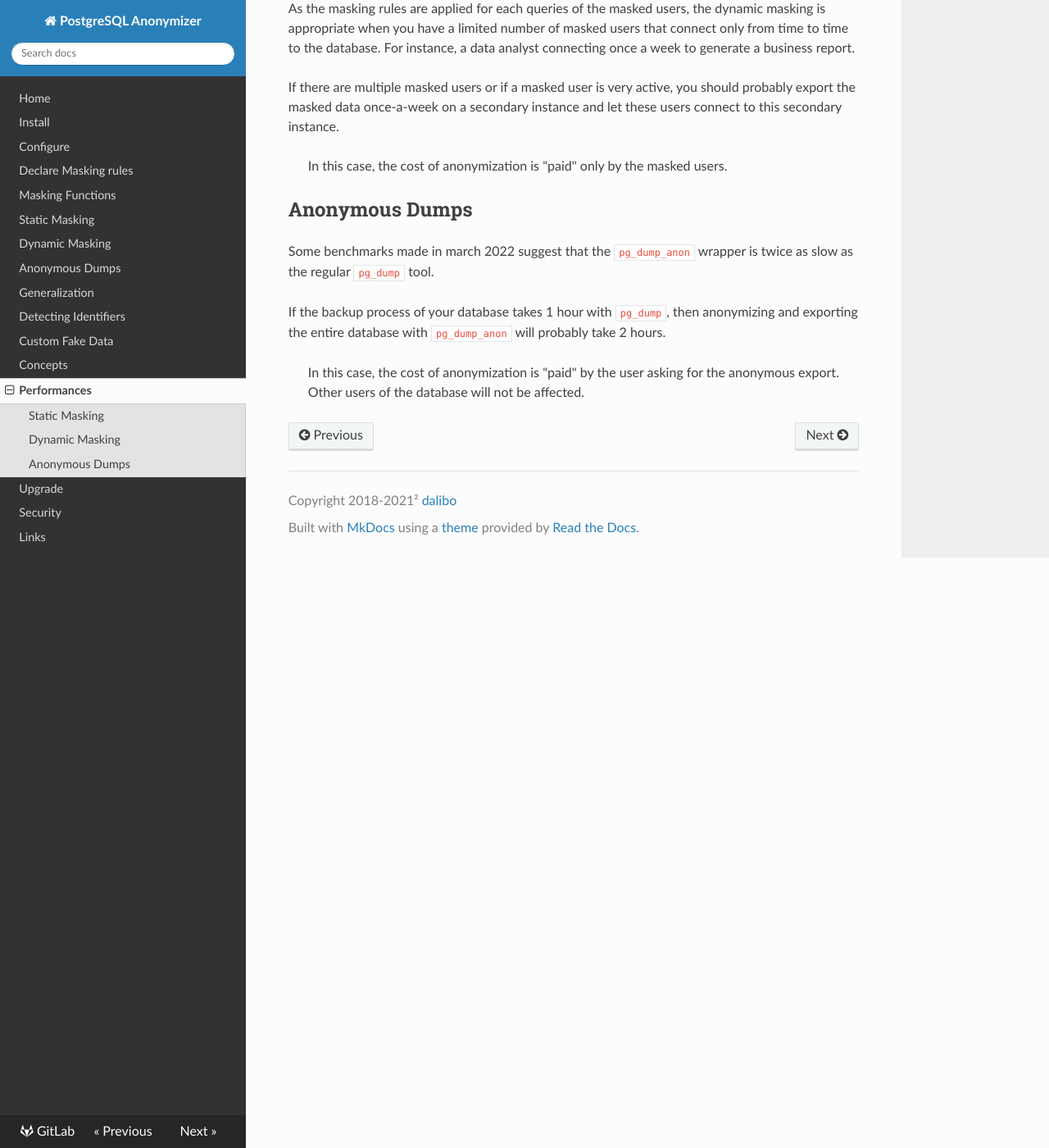
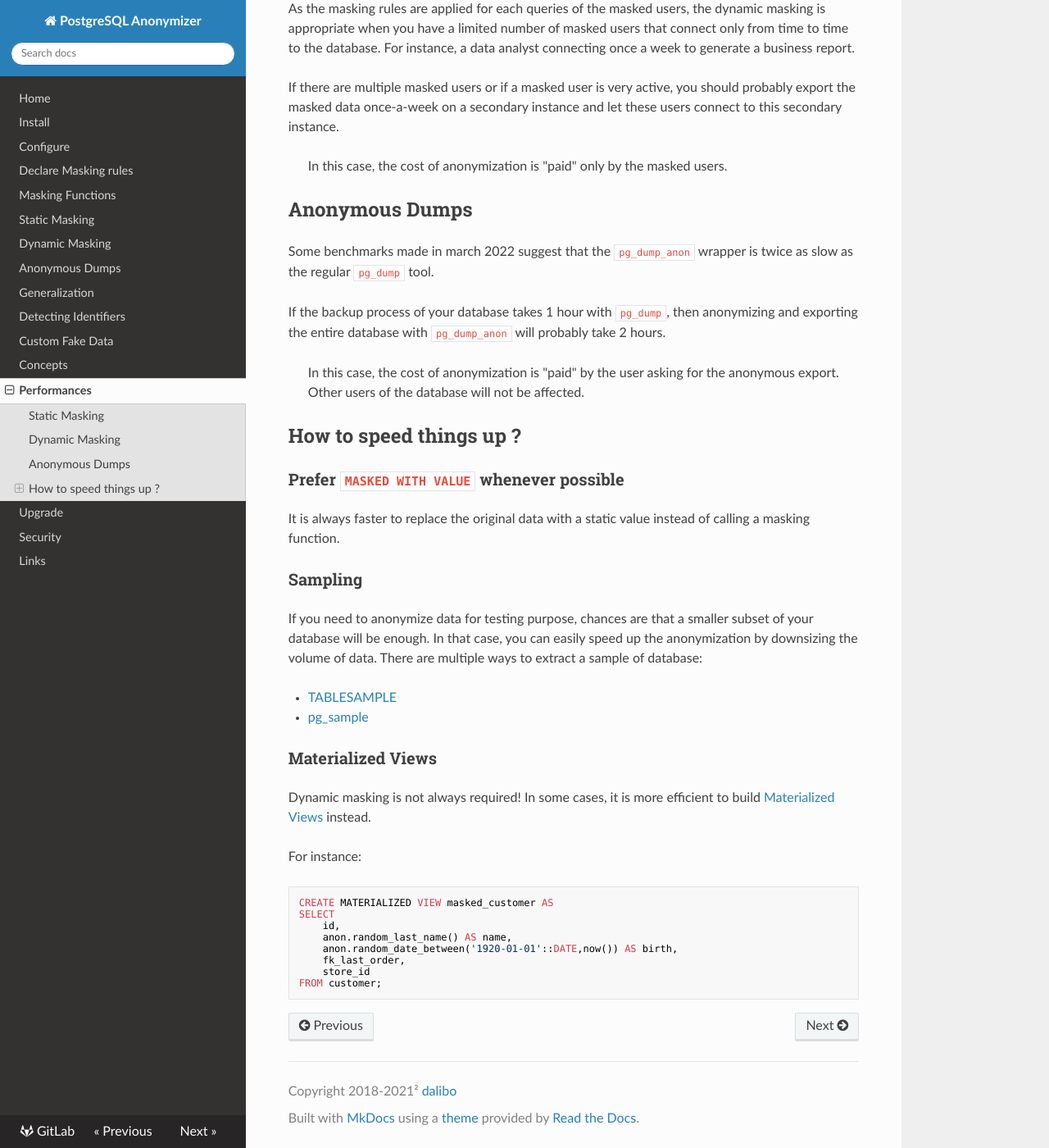
Before and after one commit to neondatabase/postgresql_anonymizer, an MkDocs documentation site: the page built from docs/performances.md, in a window 1280 px wide and 1400 px high, scrolled down 873 px. Shown: the whole window at 82% size. Built offline with MkDocs 1.6.1, drawn with Linux system fonts in a browser that asks for light colours; nearby versions of some CDN libraries.

````diff
--- a/docs/performances.md
+++ b/docs/performances.md
@@ -66,3 +66,44 @@ take 2 hours.
 
 > In this case, the cost of anonymization is "paid" by the user asking for the
 > anonymous export. Other users of the database will not be affected.
+
+
+How to speed things up ?
+------------------------------------------------------------------------------
+
+### Prefer `MASKED WITH VALUE` whenever possible
+
+It is always faster to replace the original data with a static value instead
+of calling a masking function.
+
+### Sampling
+
+If you need to anonymize data for testing purpose, chances are that a smaller
+subset of your database will be enough. In that case, you can easily speed up
+the anonymization by downsizing the volume of data. There are multiple ways to
+extract a sample of database:
+
+* [TABLESAMPLE](https://www.postgresql.org/docs/current/static/sql-select.html)
+* [pg_sample](https://github.com/mla/pg_sample)
+
+
+
+### Materialized Views
+
+Dynamic masking is not always required! In some cases, it is more efficient
+to build [Materialized Views] instead.
+
+For instance:
+
+```sql
+CREATE MATERIALIZED VIEW masked_customer AS
+SELECT
+    id,
+    anon.random_last_name() AS name,
+    anon.random_date_between('1920-01-01'::DATE,now()) AS birth,
+    fk_last_order,
+    store_id
+FROM customer;
+```
+
+[Materialized Views]: https://www.postgresql.org/docs/current/static/sql-creatematerializedview.html
````
Also changed, not shown: README.md (+13 -66 lines), docs/index.md (+0 -1 lines).
